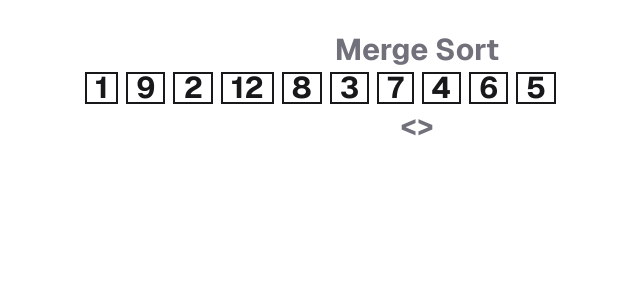
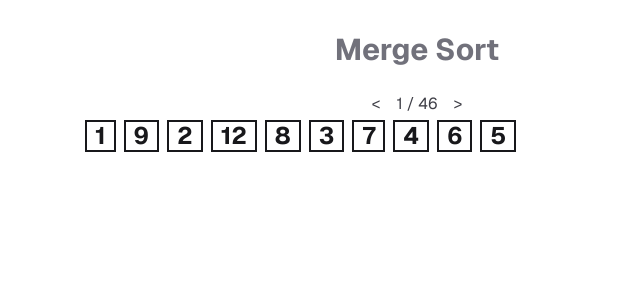
Before and after one commit to rknm-cell/dsa-app, a Next.js app: page /sort/mergesort in a window 1280 px wide. Shown: the top 300 px of the page, without its empty margins (223-863 px from the left). Built offline with nearby package versions, Linux system fonts and the light colour scheme.

Commit message:
added motion divs

```diff
--- a/package.json
+++ b/package.json
@@ -17,6 +17,7 @@
   },
   "dependencies": {
     "@t3-oss/env-nextjs": "^0.12.0",
+    "motion": "^12.19.1",
     "next": "^15.2.3",
     "react": "^19.0.0",
     "react-dom": "^19.0.0",
--- a/src/app/sort/mergesort/page.tsx
+++ b/src/app/sort/mergesort/page.tsx
@@ -1,58 +1,69 @@
 "use client";
-import { type MergeSortNode, mergeSortAnimation, mergeSortHandler } from "../../../libs/mergesort5";
+import {
+  type MergeSortNode,
+  mergeSortAnimation,
+  mergeSortHandler,
+} from "../../../libs/mergesort5";
+import { motion } from "motion/react";
 import React, { useState } from "react";
 
 const startingArray: number[] = [1, 9, 2, 12, 8, 3, 7, 4, 6, 5];
 
 const mergeSortTree: Partial<MergeSortNode> = {
-    originalArr: structuredClone(startingArray)
-
-
-}
+  originalArr: structuredClone(startingArray),
+};
 const animationState = {
   frames: [],
-  tree: mergeSortTree
-}
+  tree: mergeSortTree,
+};
 mergeSortAnimation(startingArray, mergeSortTree, animationState);
 
-function MergeSortNode({node}: {node: Partial<MergeSortNode>}) {
-    if (!node.originalArr)
-        return null;
+function MergeSortNode({ node }: { node: Partial<MergeSortNode> }) {
+  if (!node.originalArr) return null;
 
   return (
-    <div className="flex flex-col ">
-        {node.originalArr && <div className="flex flex-row">
-            {node.originalArr.map((n, i) => (
-                <div key={i} className="m-1 flex h-8 min-w-[30px] items-center justify-center border-2 p-2 text-center font-bold text-zinc-900">
-                    {n}
-                </div>
-            ))}</div>}
-            <div className="flex flex-row">
-
-            <div className="flex flex-row gap-2 mr-2">
-            {node.left && <MergeSortNode node={node.left}/>}
+    <div className="flex flex-col justify-center">
+      {node.originalArr && (
+        <div className="flex flex-row">
+          {node.originalArr.map((n, i) => (
+            <div
+              key={i}
+              className="m-1 flex h-8 min-w-[30px] items-center justify-center border-2 p-2 text-center font-bold text-zinc-900"
+            >
+              {n}
             </div>
-            <div className="flex flex-row gap-2 ml-2">
-            {node.right && <MergeSortNode node={node.right}/>}
+          ))}
+        </div>
+      )}
+      <motion.div className="flex flex-row">
+        <motion.div
+          initial={{ transform: "translateY(-40px)" }}
+          animate={{ transform: "translateY(0px) translateX(-10px)" }}
+          transition={{ type: "spring" }}
+          className="mr-2 flex flex-row gap-2"
+        >
+          {node.left && <MergeSortNode node={node.left} />}
+        </motion.div>
+        <motion.div className="ml-2 flex flex-row gap-2">
+          {node.right && <MergeSortNode node={node.right} />}
+        </motion.div>
+      </motion.div>
+      {node.sortedArr && (
+        <div className="flex flex-row">
+          {node.sortedArr.map((n, i) => (
+            <div className="gap-2 border-2" key={i}>
+              {n}
             </div>
-            </div>
-            {node.sortedArr && <div className="flex flex-row">
-              {node.sortedArr.map((n, i) => (<div key={i}>{n}</div>))}</div>}
+          ))}
+        </div>
+      )}
     </div>
-  )
+  );
 }
 
 export default function MergeSortVisualizer() {
   const [step, setStep] = useState(0);
-  const [frames, setFrames] = useState<MergeSortNode[]>([]);
 
-  const handleSort = () => {
-    const { frames, tree } = mergeSortHandler(startingArray);
-    console.log("Frames: ", frames);
-    console.log("Tree: ", tree);
-    setFrames(frames);
-    setStep(0);
-  };
   const handleNext = () => setStep(step + 1);
   const handlePrev = () => setStep(step - 1);
 
@@ -64,16 +75,34 @@ export default function MergeSortVisualizer() {
   };
 
   return (
-    <div className="min-h-screen from-purple-900 to-blue-900 p-8 text-white">
+    <div className="min-h-screen p-8 text-white">
       <div className="mx-auto max-w-2xl">
         <h1 className="mb-6 text-center text-3xl font-bold text-zinc-500">
           Merge Sort
-          <MergeSortNode node={animationState.frames[step]} />
+        </h1>
+        <div className="mt-4 flex justify-center gap-4 text-zinc-700">
+          <button onClick={handlePrev} disabled={step === 0}>
+            {" "}
+            {"<"}{" "}
+          </button>
+          <span>
+            {step + 1} / {animationState.frames.length}
+          </span>
+          <button
+            onClick={handleNext}
+            disabled={step === animationState.frames.length - 1}
+          >
+            {" "}
+            {">"}{" "}
+          </button>
+        </div>
 
-          <button onClick={handlePrev}> {'<'} </button>
-          <button onClick={handleNext}> {'>'} </button>
-
-        </h1>
+        <div className="flex flex-col gap-2 text-2xl text-zinc-700">
+          {animationState.frames[step] && (
+            <MergeSortNode node={animationState.frames[step]} />
+          )}
+        </div>
+        <div></div>
       </div>
     </div>
   );
--- a/src/libs/mergesort5.ts
+++ b/src/libs/mergesort5.ts
@@ -1,29 +1,38 @@
 import { arraynums } from "./constants";
-
 
 // set up node type for merge animation
 export type MergeSortNode = {
-
   originalArr: number[];
   left?: Partial<MergeSortNode>;
   right?: Partial<MergeSortNode>;
+  // comparing?: {leftIndex: number; rightIndex: number; leftVal: number; rightVal: number;}
   sortedArr: number[];
 };
 
-
-function merge(left: number[], right: number[], mergeNode: Partial<MergeSortNode>, animationStates:{frames: Partial<MergeSortNode>[], tree: Partial<MergeSortNode> }): number[] {
+function merge(
+  left: number[],
+  right: number[],
+  mergeNode: Partial<MergeSortNode>,
+  animationStates: {
+    frames: Partial<MergeSortNode>[];
+    tree: Partial<MergeSortNode>;
+  },
+): number[] {
   const mergedArr: number[] = [];
   let l = 0;
   let r = 0;
   // adds left and right arrays to the merge node
   mergeNode.left = {
-    originalArr: structuredClone(left)
+    originalArr: structuredClone(left),
   };
   mergeNode.right = {
-    originalArr: structuredClone(right)
+    originalArr: structuredClone(right),
   };
 
   while (l < left.length && r < right.length) {
+    // mergeNode.comparing = { leftIndex: l, rightIndex: r, leftVal: left[l], rightVal: right[r] };
+    // animationStates.frames.push(structuredClone(animationStates.tree));
+
     if (left[l]! <= right[r]!) {
       mergedArr.push(left[l]!);
       l++;
@@ -32,15 +41,23 @@ function merge(left: number[], right: number[], mergeNode: Partial<MergeSortNode
       r++;
     }
   }
+  delete mergeNode.left;
+  delete mergeNode.right;
   return mergedArr.concat(left.slice(l)).concat(right.slice(r));
 }
 
-export function mergeSortAnimation(arr: number[], node: Partial<MergeSortNode>, animationStates:{frames: Partial<MergeSortNode>[], tree: Partial<MergeSortNode> }): number[] {
+export function mergeSortAnimation(
+  arr: number[],
+  node: Partial<MergeSortNode>,
+  animationStates: {
+    frames: Partial<MergeSortNode>[];
+    tree: Partial<MergeSortNode>;
+  },
+): number[] {
   // adds individual elements to the merge node
-  animationStates.frames.push(structuredClone(animationStates.tree))
+  animationStates.frames.push(structuredClone(animationStates.tree));
   if (arr.length <= 1) {
     node.sortedArr = structuredClone(arr);
-    animationStates.frames.push(structuredClone(animationStates.tree))
     return arr;
   }
   const mid = Math.ceil(arr.length / 2);
@@ -48,14 +65,14 @@ export function mergeSortAnimation(arr: number[], node: Partial<MergeSortNode>,
   const right = arr.slice(mid);
 
   node.left = {
-    originalArr: structuredClone(left)
+    originalArr: structuredClone(left),
   };
-  animationStates.frames.push(structuredClone(animationStates.tree))
+  animationStates.frames.push(structuredClone(animationStates.tree));
 
   node.right = {
-    originalArr: structuredClone(right)
+    originalArr: structuredClone(right),
   };
-  animationStates.frames.push(structuredClone(animationStates.tree))
+  animationStates.frames.push(structuredClone(animationStates.tree));
 
   const sortedLeft = mergeSortAnimation(left, node.left, animationStates);
   const sortedRight = mergeSortAnimation(right, node.right, animationStates);
@@ -63,11 +80,20 @@ export function mergeSortAnimation(arr: number[], node: Partial<MergeSortNode>,
   const sortedArray = merge(sortedLeft, sortedRight, node, animationStates);
 
   node.sortedArr = structuredClone(sortedArray);
-  animationStates.frames.push(structuredClone(animationStates.tree))
+  animationStates.frames.push(structuredClone(animationStates.tree));
+
   return sortedArray;
 }
 
-
+const animationState = { frames: [], tree: {} };
+console.log("Original array:", arraynums);
+const result = mergeSortAnimation(
+  arraynums,
+  animationState.tree,
+  animationState,
+);
+console.log("Sorted array:", result);
+console.log("Animation state:", animationState);
 export function mergeSortHandler(arr: number[]) {
   const animationState = { frames: [], tree: {} };
   mergeSortAnimation(arr, animationState.tree, animationState);
```
Also changed, not shown: 1 other file (tests, documents, lock files or other folders).
